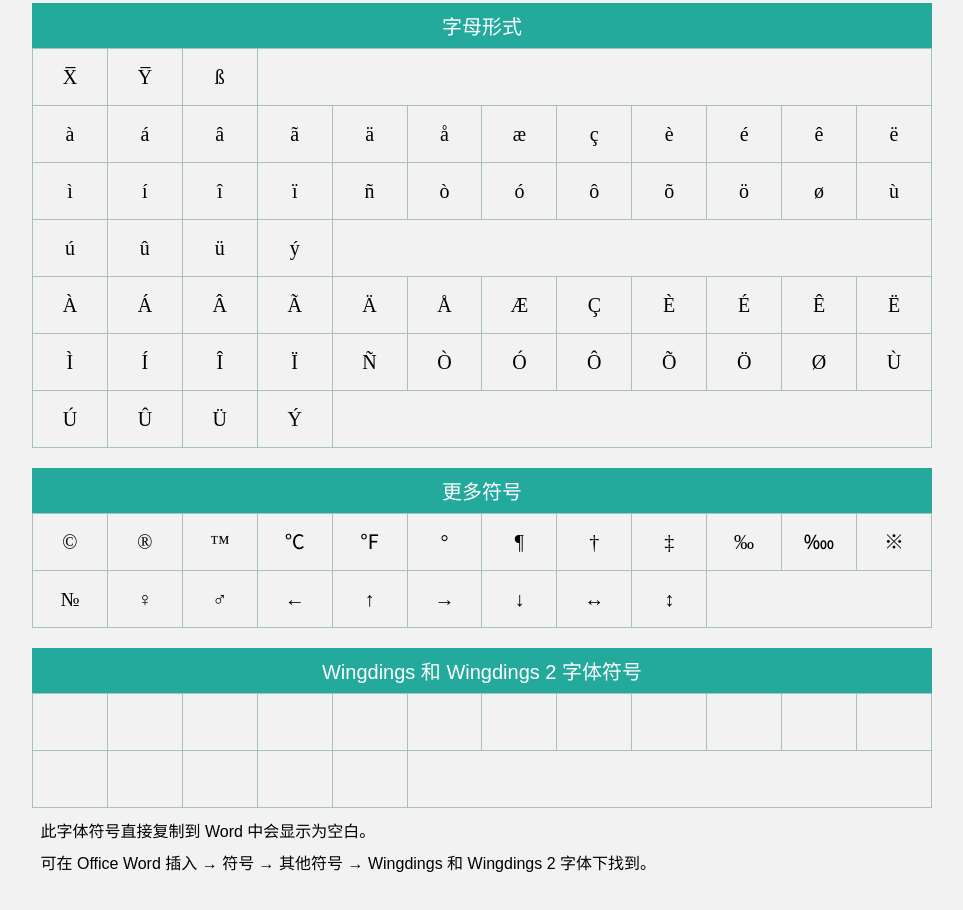
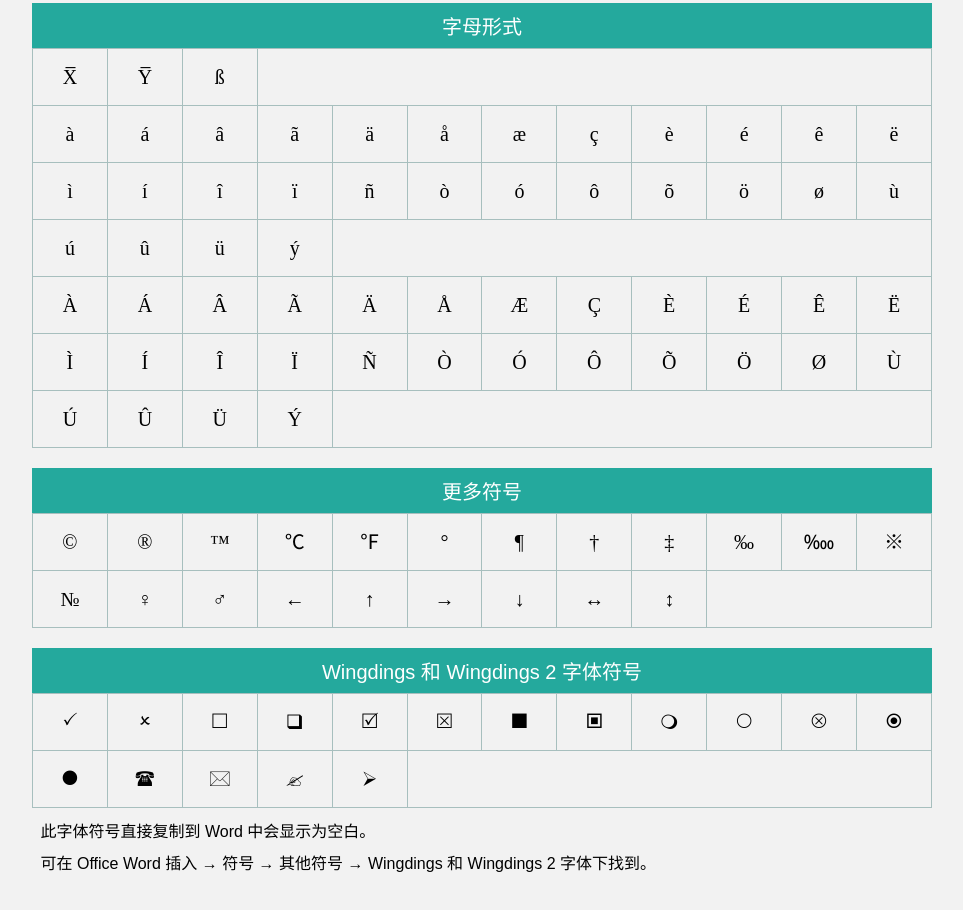
Before and after one commit to changyi1130/character.github.io, a plain HTML site: page index.html in a window 1280 px wide. Shown: the part 1057-1967 px from the top of the page, without its empty margins (158-1121 px from the left). Drawn offline with Linux system fonts and the light colour scheme.

Commit message:
添加字体

```diff
--- a/index.html
+++ b/index.html
@@ -7,7 +7,6 @@
     <title>特殊字符</title>
     <link rel="stylesheet" href="styles/style.css">
     <link rel="icon" href="images/Logo_100×100.png">
-    <script src="scripts/main.js" defer></script>
 </head>
 
 <body>
@@ -295,6 +294,7 @@
         </tfoot>
     </table>
 
+    <script src="scripts/main.js" defer></script>
 </body>
 
 </html>
--- a/styles/style.css
+++ b/styles/style.css
@@ -1,3 +1,15 @@
+@font-face {
+    font-family: "Wingdings";
+    src: local("Wingdings"),
+        url("../fonts/wingding.ttf") format('truetype');
+}
+
+@font-face {
+    font-family: "Wingdings 21";
+    src: local("Wingdings 2"),
+        url("../fonts/WINGDNG2.TTF") format("truetype");
+}
+
 html {
     font-family: "Source Han Sans SC", "Microsoft YaHei", sans-serif;
     font-size: 10px;
@@ -68,11 +80,11 @@ tfoot td {
 }
 
 .wingdings_2 {
-    font-family: "Wingdings 2";
+    font-family: "Wingdings 21";
 }
 
 .wingdings {
-    font-family: Wingdings;
+    font-family: "Wingdings";
 }
 
 /* 复制动画 */
```
Also changed, not shown: fonts/WINGDNG2.TTF (added), fonts/wingding.ttf (added).
